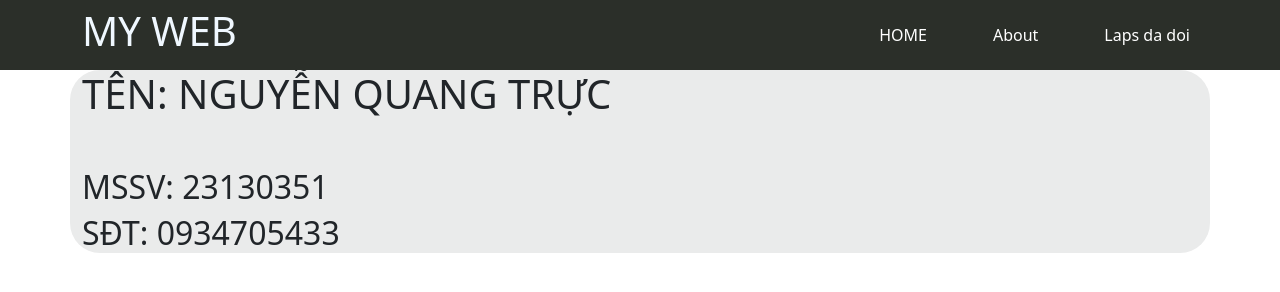
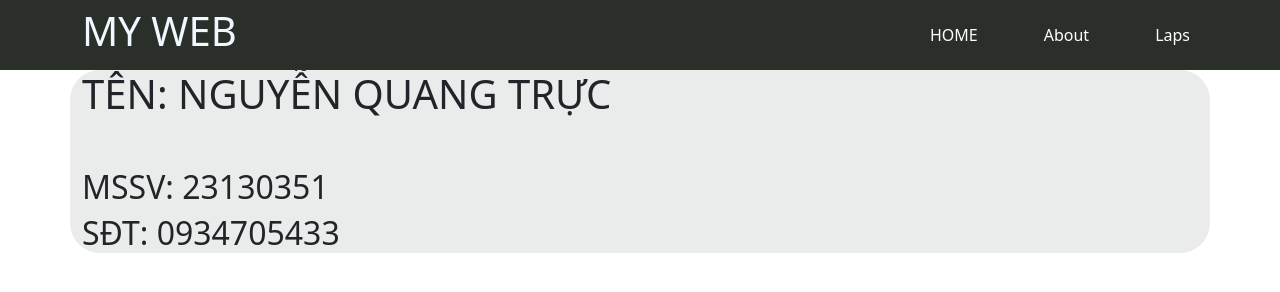
Before and after one commit to NguyenQuangTruc/HCI_nguyenquangtruc_23130351, a plain HTML site: page index.html in a window 1280 px wide. Drawn offline with nearby package versions, Linux system fonts and the light colour scheme.

Commit message:
Update index.html

```diff
--- a/index.html
+++ b/index.html
@@ -24,7 +24,7 @@
                     <a class="nav-link nav-link-costom" href="">About</a>
                 </li>
                 <li class="nav-item">
-                    <a class="nav-link nav-link-costom" href="">Laps da doi</a>
+                    <a class="nav-link nav-link-costom" href="">Laps</a>
                 </li>
             </ul>
         </div>
```
